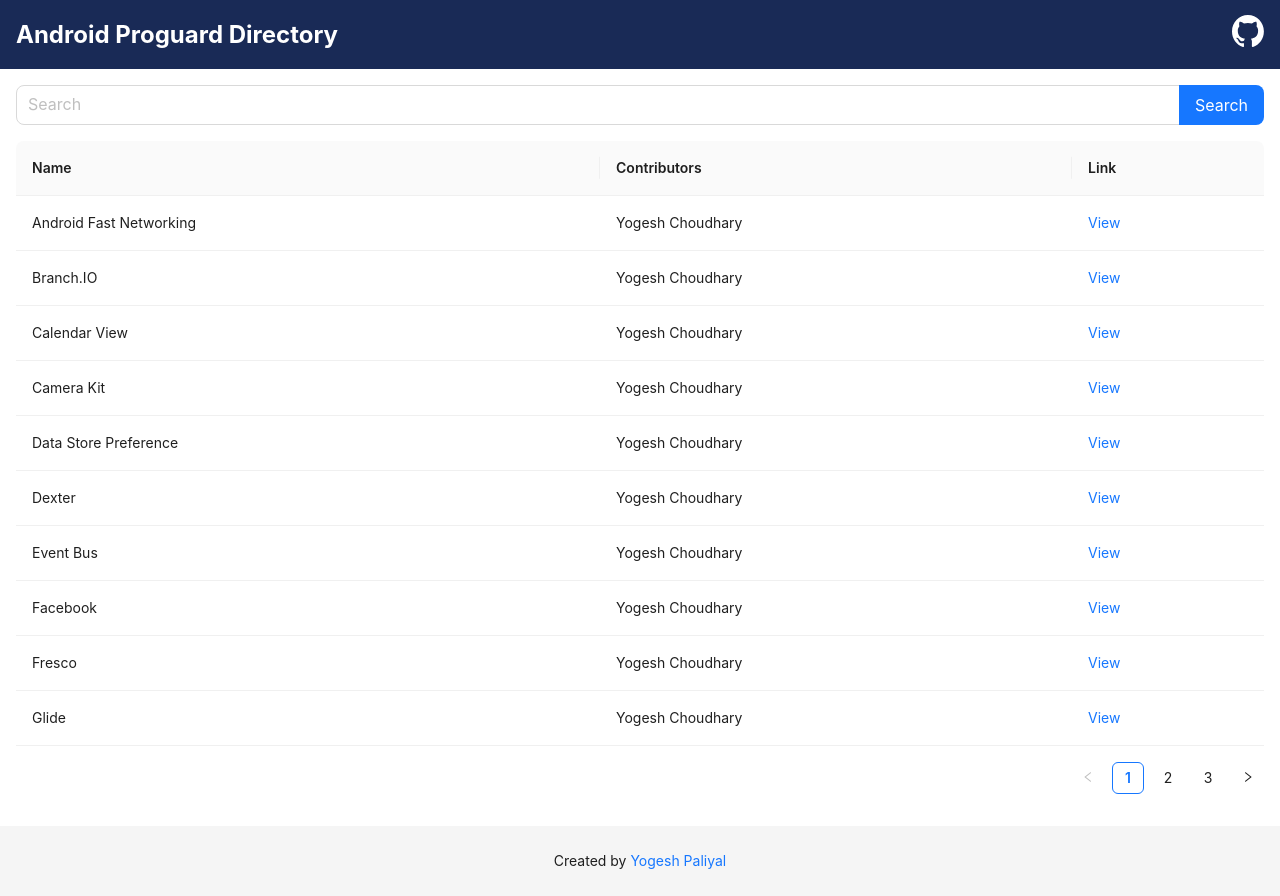
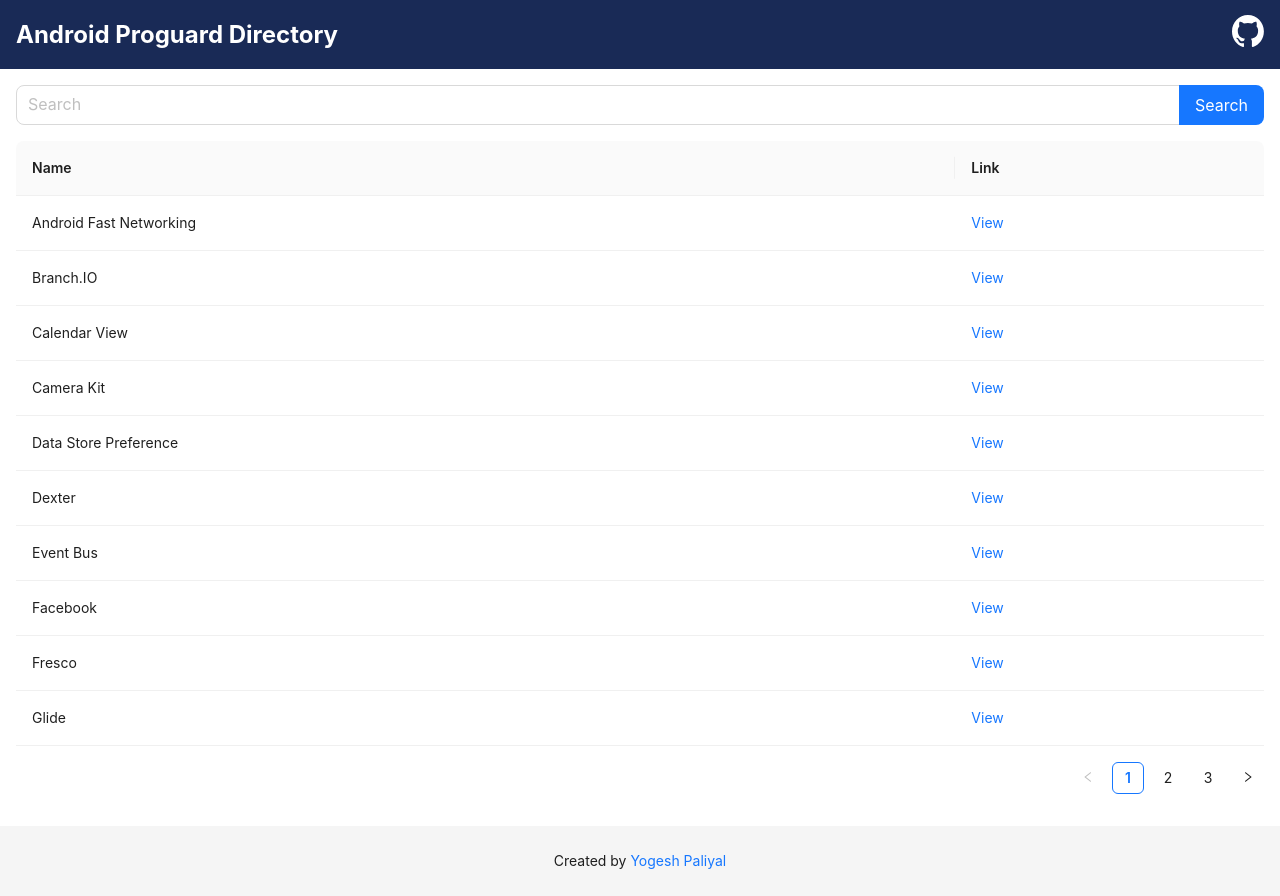
Before and after one commit to yogeshpaliyal/ProGuard-Directory, a React (Create React App) app: page / in a window 1280 px wide. Built offline with nearby package versions, Linux system fonts and the light colour scheme.

Commit message:
Update App.tsx

```diff
--- a/src/App.tsx
+++ b/src/App.tsx
@@ -13,11 +13,6 @@
         title: 'Name',
         dataIndex: 'name',
         key: 'name',
-    },
-    {
-        title: 'Contributors',
-        dataIndex: 'contributors',
-        key: 'contributors',
     },
     {
         title: 'Link',
```
